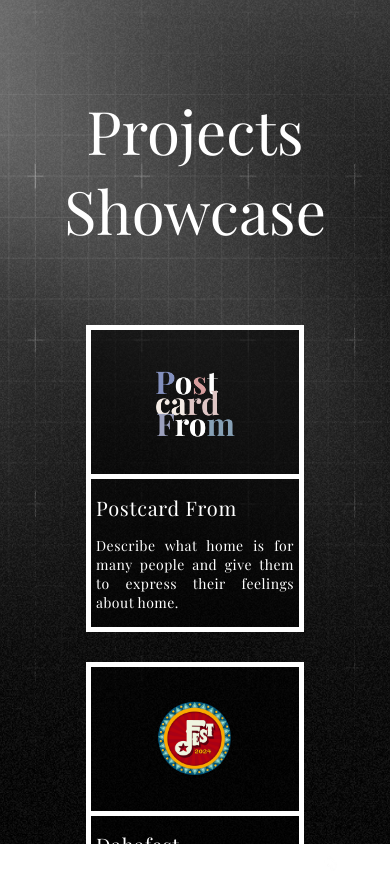
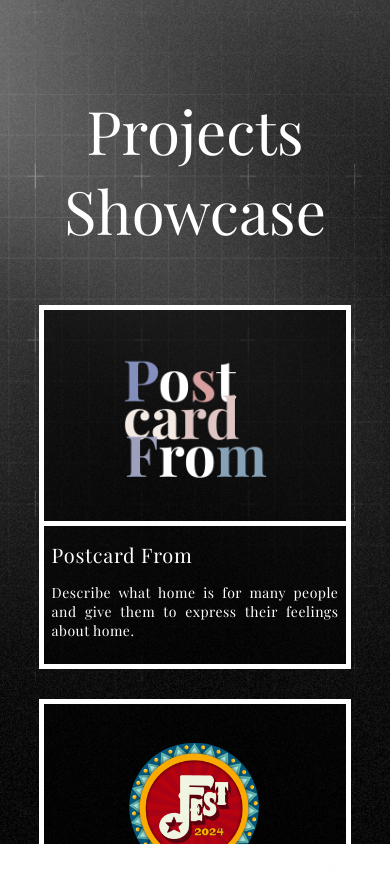
Before and after one commit to arsyadfr/arsyadfr.github.io, a Next.js app: page /projects in a window 390 px wide. Built offline with nearby package versions, Linux system fonts and the light colour scheme.

Commit message:
Update globals.css

```diff
--- a/src/app/globals.css
+++ b/src/app/globals.css
@@ -190,7 +190,7 @@ margin-bottom: 120px;
   font-size: 90px;
   color: white;
   line-height: 1;
-  letter-spacing: 3px;
+  letter-spacing: 2px;
   margin-bottom: 45px;
   margin-left: 0;
 }
@@ -471,6 +471,10 @@ margin-bottom: 30px;
     width: 85%;
   }
 
+  .tablerowg {
+    width: 85%;
+  }
+
   .smc {
     margin-top: 60px;
     width: 80%;
@@ -497,6 +501,12 @@ margin-bottom: 30px;
     width: 100%;
     flex: auto auto auto;
     flex-wrap: wrap;
+    justify-content: space-around;
+    margin-top: 40px;
+  }
+
+   .tablerowg {
+    width: 100%;
     justify-content: space-around;
     margin-top: 40px;
   }
@@ -538,6 +548,15 @@ margin-bottom: 30px;
 
 @media only screen and (max-width: 770px) {
   .tablerow {
+    flex-direction: column;
+    display: flex;
+    width: 100%;
+    align-items: center;
+    margin-top: 40px;
+    min-height: 82dvw * 3;
+  }
+
+  .tablerowg {
     flex-direction: column;
     display: flex;
     width: 100%;
```
